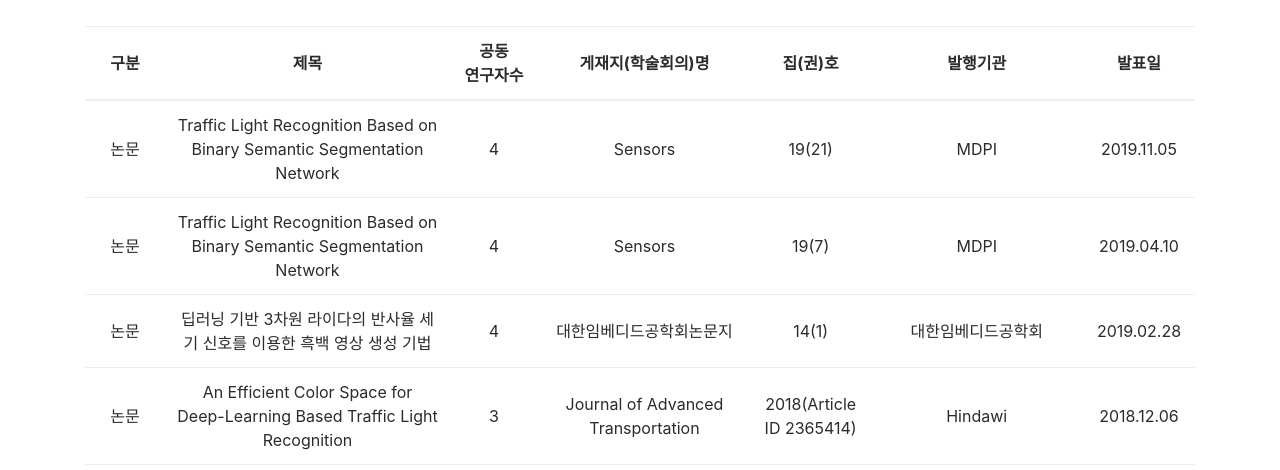
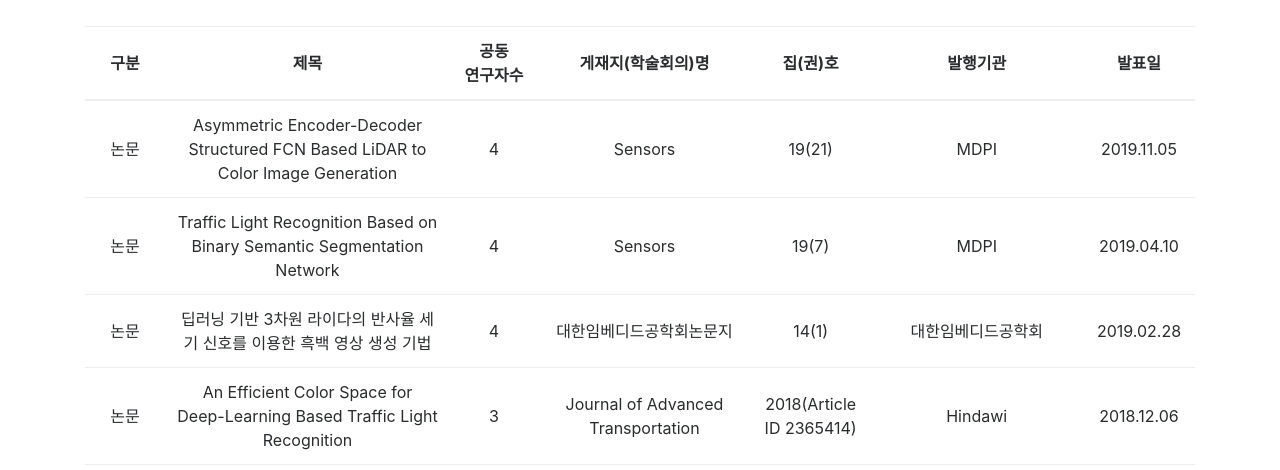
Before and after one commit to YU-MSP/yu-msp.github.io, a Jekyll site: the page built from publications.html, in a window 1280 px wide and 900 px high, cut to the strip 430-900 px from the top of the window. Built offline with Jekyll 4.4.1, drawn with Linux system fonts in a browser that asks for light colours; nearby versions of some CDN libraries.

Commit message:
no message

```diff
--- a/publications.html
+++ b/publications.html
@@ -45,7 +45,7 @@ title: Publications
 		<tbody>
 			<tr>
 				<td>논문</td>
-				<td>Traffic Light Recognition Based on Binary Semantic Segmentation Network</td>
+				<td>Asymmetric Encoder-Decoder Structured FCN Based LiDAR to Color Image Generation</td>
 				<td>4</td>
 				<td>Sensors</td>
 				<td>19(21)</td>
```
